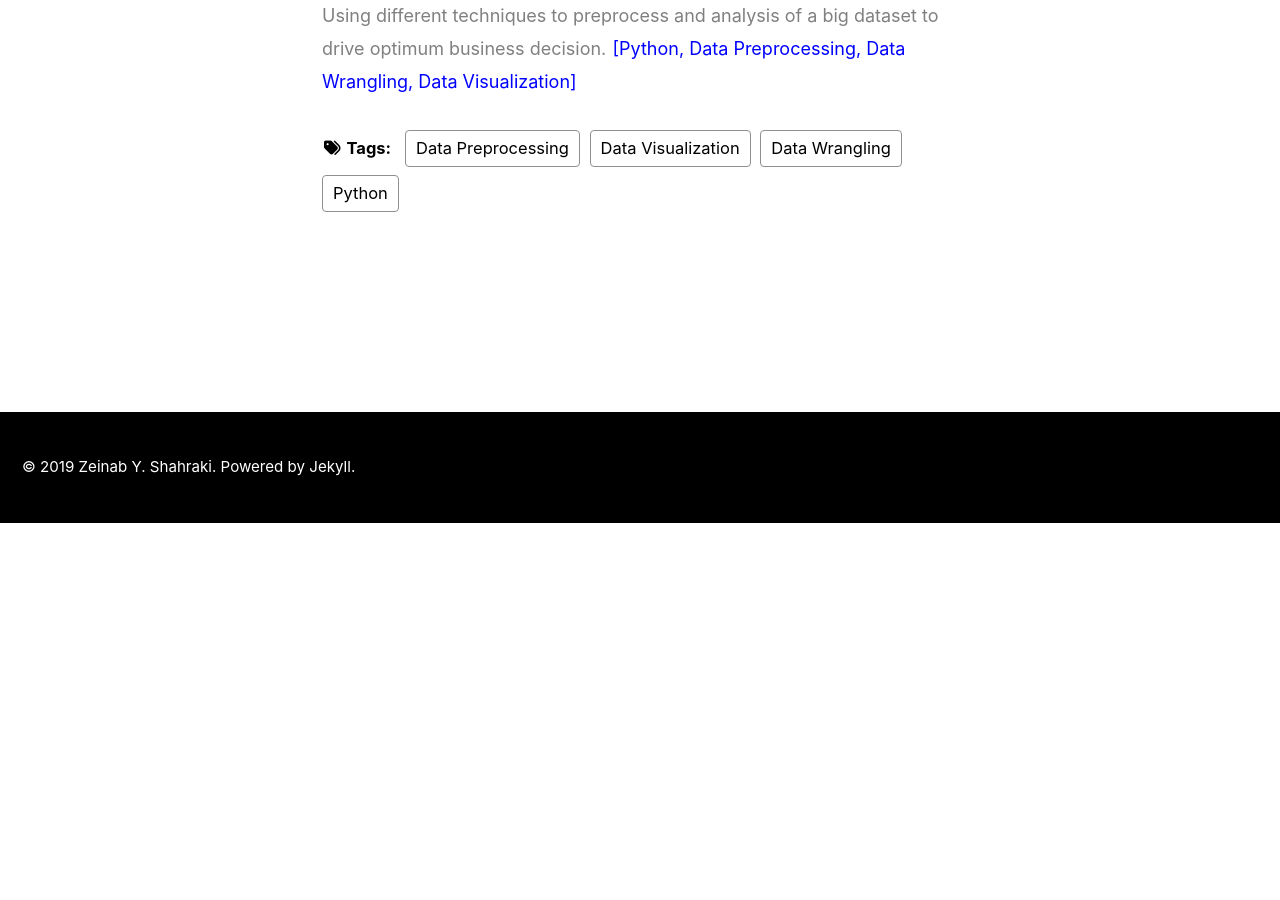
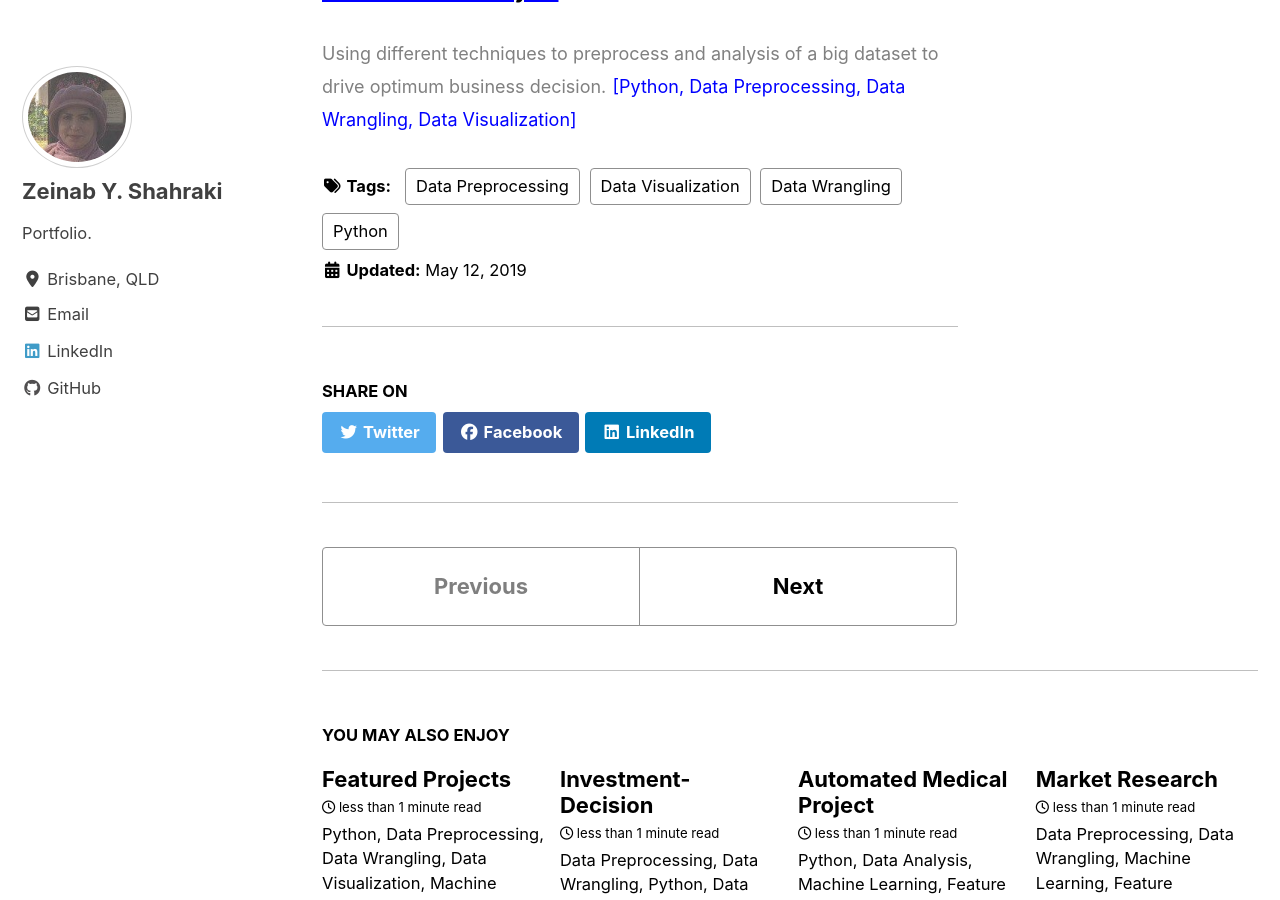
Before and after one commit to z1shahraki/z1shahraki.github.io, a Jekyll site: the page built from _posts/2019-05-12-bestfinance.md, in a window 1280 px wide and 900 px high, scrolled down 1138 px. Built offline with Jekyll 4.4.1, drawn with Linux system fonts in a browser that asks for light colours; cached includes are drawn as plain includes; nearby versions of some CDN libraries; before the commit the page ends 1661 px from its top, so only the background shows below that; some of the changed text lies outside the part shown.

Commit message:
new gith

```diff
--- a/_posts/2019-06-23-bestfinance.md
+++ /dev/null
@@ -1,15 +0,0 @@
----
-title: Market Research
-tags: [Data Preprocessing, Data Wrangling, Machine Learning, Feature Engineering, Python]
-header:
-  image: "/images/brisbane2.jpg"
-excerpt: "Data Preprocessing, Data Wrangling, Machine Learning, Feature Engineering, Python"
----
-
-<img src="{{ site.url }}{{ site.baseurl }}/images/car_price2.jpg" alt="Market Analysis" style="width:450px;height:300px;">
-
-[<b><font color="black">Market Research</font></b>](https://github.com/z1shahraki/Market-Research).
-
-<font size = "4" color="gray">An end-to-end machine learning model pipeline, from data extracting, preprocessing to ultimate modeling in a finance domain.</font>
-
-<font size = "4" color="blue">[Data Preprocessing, Data Wrangling, Machine Learning, Feature Engineering, Python]</font>
--- a/_posts/2019-08-18-Aumedical.md
+++ b/_posts/2019-08-18-Aumedical.md
@@ -1,5 +1,5 @@
 ---
-title: Featured Projects
+title: Automated Medical Project
 tags: [Python, Data Analysis, Machine Learning, Feature Engineering, NLP, Classification]
 header:
   image: "/images/brisbane2.jpg"
--- /dev/null
+++ b/_posts/2019-09-12-InvDec.md
@@ -0,0 +1,15 @@
+---
+title: Investment-Decision
+tags: [Data Preprocessing, Data Wrangling, Python, Data Analysis, ETL]
+header:
+  image: "/images/brisbane2.jpg"
+excerpt: "Data Preprocessing, Data Wrangling, Python, Data Analysis, ETL"
+---
+
+<img src="{{ site.url }}{{ site.baseurl }}/images/inv-dec3.jpg" alt="Investment Decision" style="width:450px;height:300px;">
+
+[<b><font color="black">Investment-Decision</font></b>](https://github.com/z1shahraki/Investment-Decision).
+
+<font size = "4" color="gray">Using different techniques to preprocess data, conducted exploratory data analysis to identify optimum investment decision.</font>
+
+<font size = "4" color="blue">[Data Preprocessing, Data Wrangling, Python, Data Analysis, ETL]</font>
```
